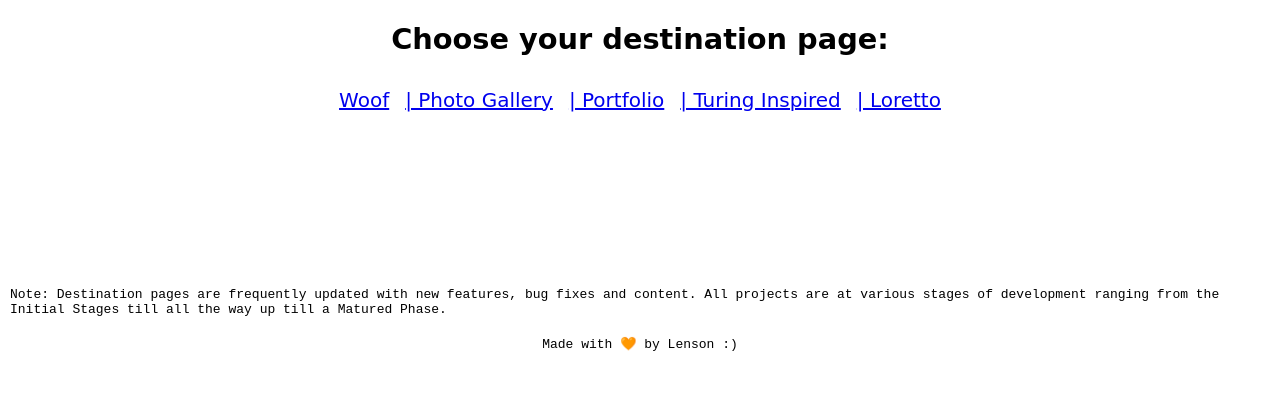
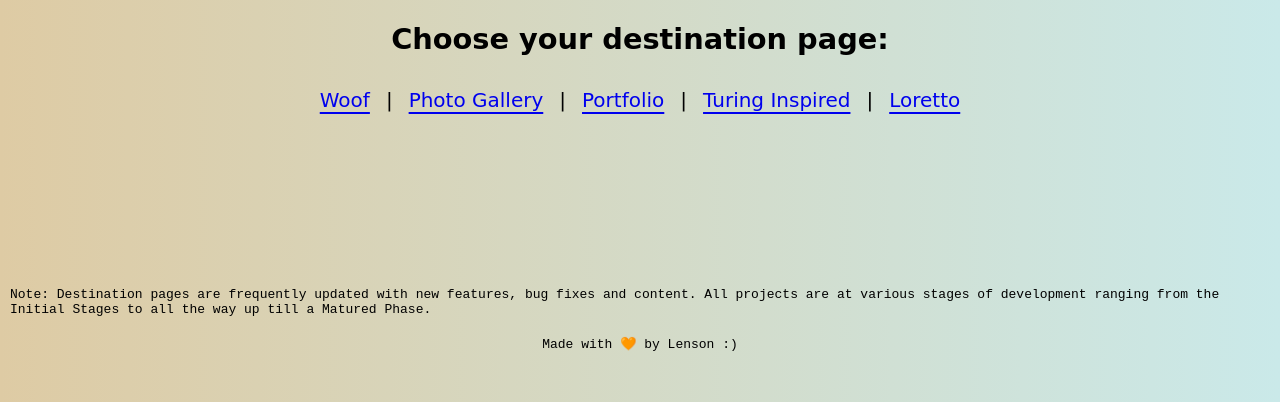
Before and after one commit to lensonfernandes/HouseOfLen, a plain HTML site: page index.html in a window 1280 px wide. Shown: the part 398-800 px from the top of the page. Drawn offline with Linux system fonts and the light colour scheme; a web font is replaced by a local one.

Commit message:
Background, HyperLink and Footer modified

```diff
--- a/index.html
+++ b/index.html
@@ -17,14 +17,18 @@
 
     <ul>
         <li><a href="https://lensonfernandes.github.io/woof/">Woof</a> </li>
-        <li><a href="https://lensonfernandes.github.io/PhotoGallery/">|   Photo Gallery</a></li>
-        <li><a href="https://lensonfernandes.github.io/Acciojob/portfolio/">|   Portfolio</a></li>
-        <li><a href="https://lensonfernandes.github.io/Turing-Clone/">|   Turing Inspired</a></li>
-        <li><a href="./index.html">|   Loretto</a></li>
+        <li> | </li>
+        <li><a href="https://lensonfernandes.github.io/PhotoGallery/">Photo Gallery</a></li>
+        <li> | </li>
+        <li><a href="https://lensonfernandes.github.io/Acciojob/portfolio/">Portfolio</a></li>
+        <li> | </li>
+        <li><a href="https://lensonfernandes.github.io/Turing-Clone/">Turing Inspired</a></li>
+        <li> | </li>
+        <li><a href="./index.html">Loretto</a></li>
     </ul>
 
     <footer>
-        <code>Note: Destination pages are frequently updated with new features, bug fixes and content. All projects are at various stages of development ranging from the Initial Stages till all the way up till a Matured Phase. </code>
+        <code>Note: Destination pages are frequently updated with new features, bug fixes and content. All projects are at various stages of development ranging from the Initial Stages to all the way up till a Matured Phase. </code>
         <br>
         <code class="last-code">Made with 🧡 by Lenson :) </code>
 
--- a/style.css
+++ b/style.css
@@ -14,6 +14,7 @@ body{
     align-items: center;
     font-family: 'Aboreto', cursive;
     gap:3vh;
+    background-image: linear-gradient(to right, #DECBA4, #cae9e9);
 }
 
 h1{
@@ -34,6 +35,8 @@ ul li{
     font-size: 125% ;
     list-style-type: none;
     margin: 8px;
+    text-underline-offset: 5px;
+
 }
 
 footer{
```
